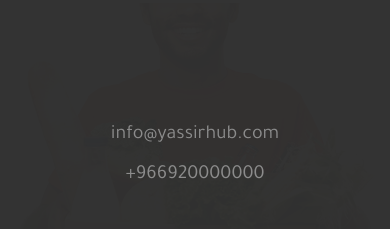
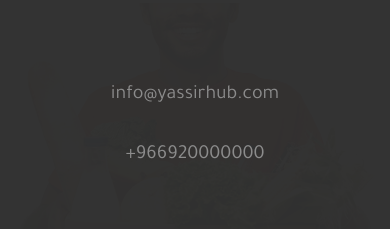
Before and after one commit to mo3az96/yassir, a plain HTML site: page index.html in a window 390 px wide. Both pictures are taken after a click on the button 25 px from the left and 44 px from the top of the page. Shown: the part 614-843 px from the top of the page. Drawn offline with Linux system fonts and the light colour scheme; some packages are replaced by stand-ins of ours; files whose address does not match are found by name.

Commit message:
1st commit

```diff
--- a/css/main.css
+++ b/css/main.css
@@ -149,6 +149,10 @@ input[type=number] {
 
 * {
   outline: none !important;
+}
+
+.overflow {
+  overflow: hidden !important;
 }
 
 @media (min-width: 1300px) {
@@ -654,7 +658,7 @@ header.header-scroll .logo {
   }
   .header-tool {
     font-size: 20px;
-    margin-bottom: 10px;
+    margin-bottom: 30px;
   }
   html[dir="rtl"] .header-tool {
     margin-left: 0;
```
